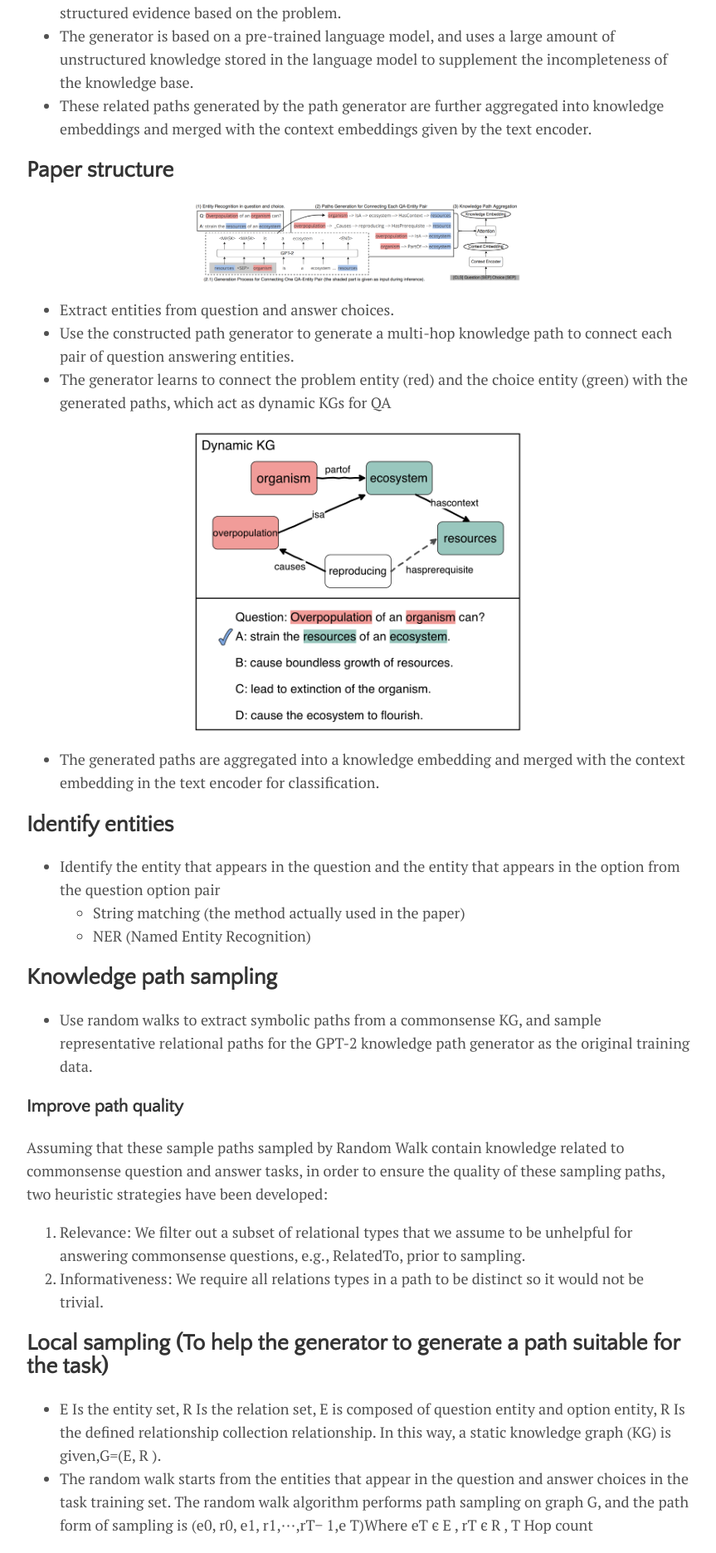
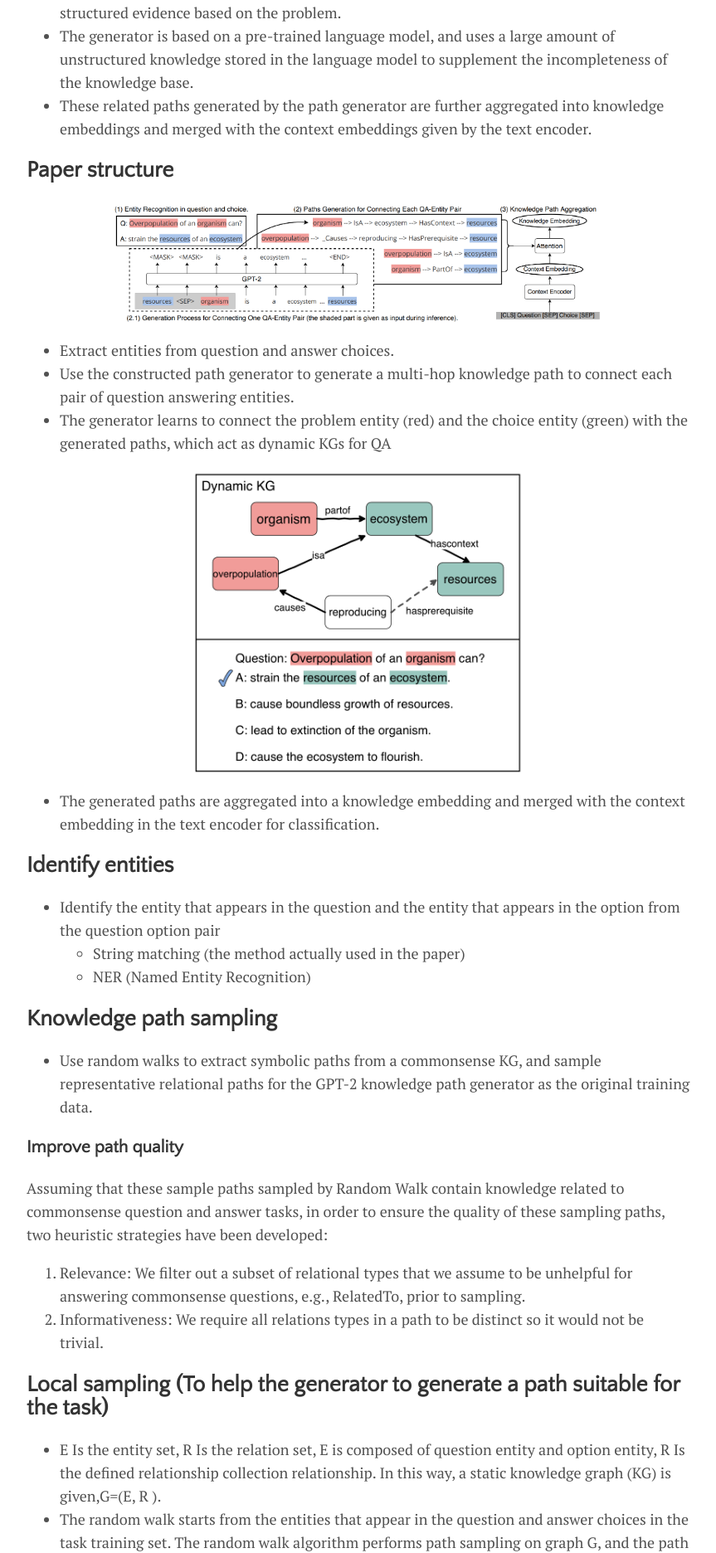
Before and after one commit to IslamMohamedMosaad/IslamMohamedMosaad.github.io, a Jekyll site: the page built from _posts/2021-08-25-Connecting the Dots: A Knowledgeable Path Generator for Commonsense Question Answering.md, in a window 1280 px wide. Shown: the part 375-2247 px from the top of the page at 83% size, without its empty margins (208-1071 px from the left). Built offline with Jekyll 4.4.1, drawn with Linux system fonts in a browser that asks for light colours; our own code applies the rules of GitHub Pages for plain Markdown files; comment, search, counter and statistics services are not loaded.

Commit message:
Update 2021-08-25-Connecting the Dots: A Knowledgeable Path Generator for Commonsense Question Answering.md

```diff
--- a/_posts/2021-08-25-Connecting the Dots: A Knowledgeable Path Generator for Commonsense Question Answering.md
+++ b/_posts/2021-08-25-Connecting the Dots: A Knowledgeable Path Generator for Commonsense Question Answering.md
@@ -17,7 +17,7 @@
 
 ## Paper structure
 <p align="center">
-<img align="center" width="400" height="100" src="../assets/img/Connecting the Dots: A Knowledgeable Path Generator for Commonsense Question Answering/img1.png">
+<img align="center" width="600" height="300" src="../assets/img/Connecting the Dots: A Knowledgeable Path Generator for Commonsense Question Answering/img1.png">
 </p>
 - Extract entities from question and answer choices.
 - Use the constructed path generator to generate a multi-hop knowledge path to connect each pair of question answering entities.
```
